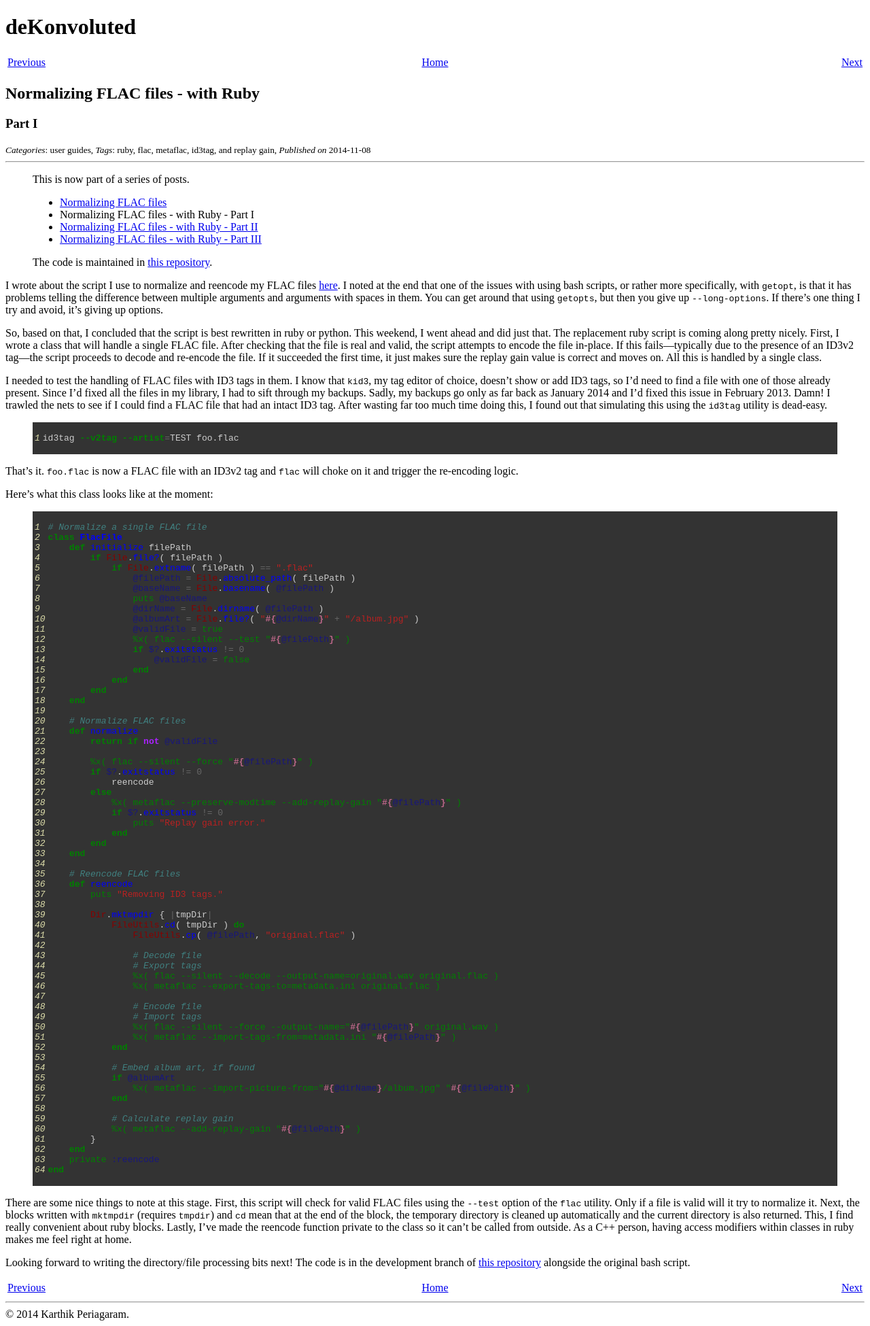
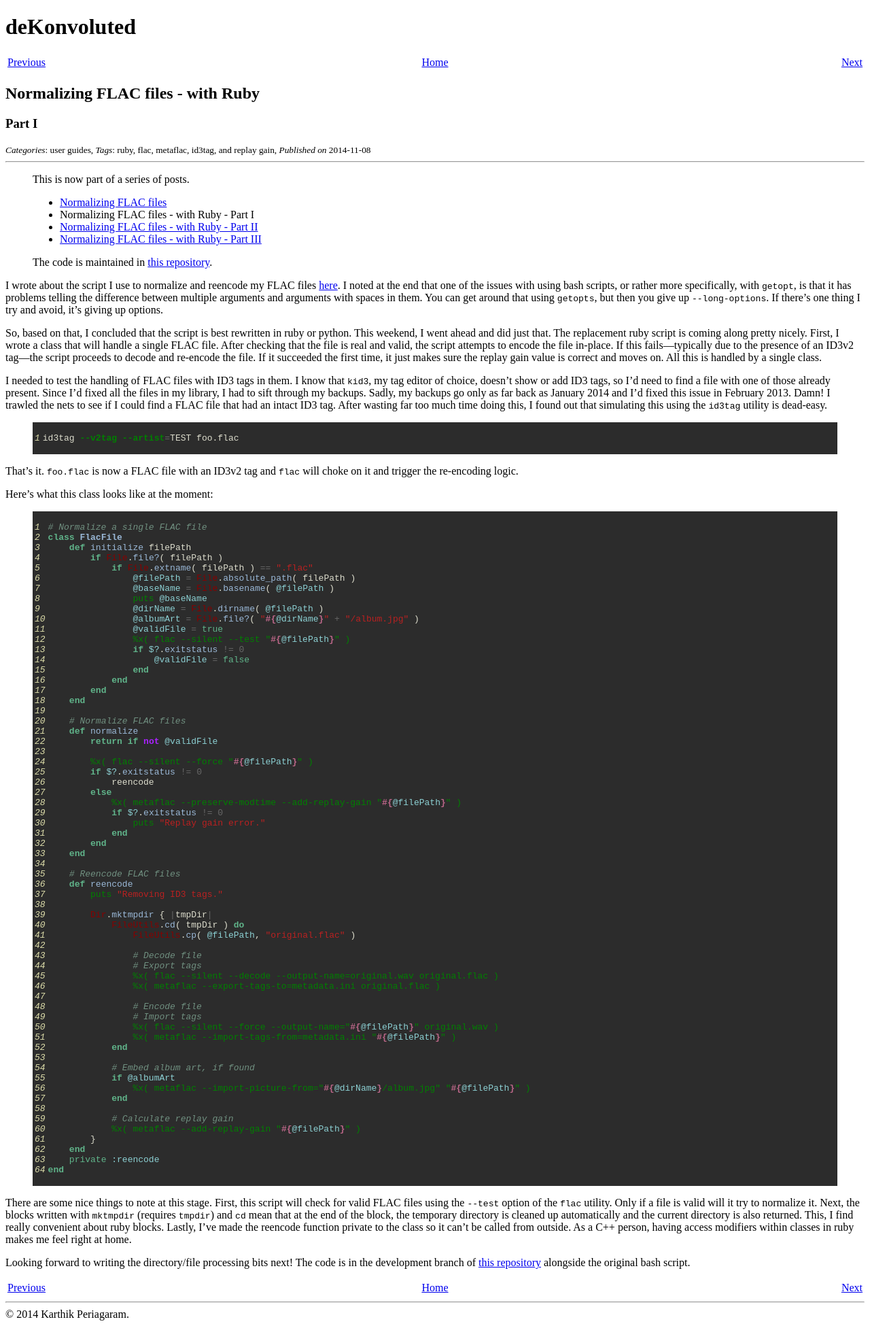
Before and after one commit to dekonvoluted/dekonvoluted.github.io, a Jekyll site: the page built from _posts/2014-11-08-normalizing-flac-files-with-ruby-part-i.md, in a window 1280 px wide. Shown: the whole page at 68% size. Built offline with Jekyll 4.4.1, drawn with Linux system fonts in a browser that asks for light colours.

Commit message:
Brighten up some syntax highlighting
The background is now darker and some of the darker elements have been
brightened.

```diff
--- a/css/syntax.css
+++ b/css/syntax.css
@@ -1,47 +1,47 @@
-.highlight { color: #cccccc; background-color: #333333 }    /* Default */
+.highlight { color: #dcdccc; background-color: #2c2c2c }    /* Default */
 .lineno    { color: #ddddaa; font-style: italic }           /* Line number */
 
-.k  { color: #008000; font-weight: bold }   /* Keyword */
-.kn { color: #008000; font-weight: bold }   /* Keyword.Namespace */
-.kc { color: #008000; font-weight: bold }   /* Keyword.Constant */
-.kd { color: #008000; font-weight: bold }   /* Keyword.Declaration */
-.kp { color: #008000 }                      /* Keyword.Pseudo */
-.kr { color: #008000; font-weight: bold }   /* Keyword.Reserved */
-.kt { color: #008000 }                      /* Keyword.Type */
+.k  { color: #60b48a; font-weight: bold }   /* Keyword */
+.kn { color: #60b48a; font-weight: bold }   /* Keyword.Namespace */
+.kc { color: #60b48a; font-weight: bold }   /* Keyword.Constant */
+.kd { color: #60b48a; font-weight: bold }   /* Keyword.Declaration */
+.kp { color: #60b48a }                      /* Keyword.Pseudo */
+.kr { color: #60b48a; font-weight: bold }   /* Keyword.Reserved */
+.kt { color: #60b48a }                      /* Keyword.Type */
 
-.c  { color: #408080; font-style: italic }  /* Comment */
-.cm { color: #408080; font-style: italic }  /* Comment.Multiline */
-.cp { color: #BC7A00 }                      /* Comment.Preproc */
-.c1 { color: #408080; font-style: italic }  /* Comment.Single */
-.cs { color: #408080; font-style: italic }  /* Comment.Special */
+.c  { color: #709080; font-style: italic }  /* Comment */
+.cm { color: #709080; font-style: italic }  /* Comment.Multiline */
+.cp { color: #709080 }                      /* Comment.Preproc */
+.c1 { color: #709080; font-style: italic }  /* Comment.Single */
+.cs { color: #709080; font-style: italic }  /* Comment.Special */
 
 .gd { color: #A00000 }                      /* Generic.Deleted */
-.ge { font-style: italic }                  /* Generic.Emph */
 .gr { color: #FF0000 }                      /* Generic.Error */
 .gh { color: #000080; font-weight: bold }   /* Generic.Heading */
 .gi { color: #00A000 }                      /* Generic.Inserted */
 .go { color: #888888 }                      /* Generic.Output */
 .gp { color: #000080; font-weight: bold }   /* Generic.Prompt */
-.gs { font-weight: bold }                   /* Generic.Strong */
 .gu { color: #800080; font-weight: bold }   /* Generic.Subheading */
 .gt { color: #0044DD }                      /* Generic.Traceback */
+.ge { font-style: italic }                  /* Generic.Emph */
+.gs { font-weight: bold }                   /* Generic.Strong */
 
 .na { color: #7D9029 }                      /* Name.Attribute */
 .nb { color: #008000 }                      /* Name.Builtin */
-.nc { color: #0000FF; font-weight: bold }   /* Name.Class */
+.nc { color: #9AB8D7; font-weight: bold }   /* Name.Class */
 .no { color: #880000 }                      /* Name.Constant */
 .nd { color: #AA22FF }                      /* Name.Decorator */
 .ni { color: #999999; font-weight: bold }   /* Name.Entity */
 .ne { color: #D2413A; font-weight: bold }   /* Name.Exception */
-.nf { color: #0000FF }                      /* Name.Function */
+.nf { color: #9AB8D7 }                      /* Name.Function */
 .nl { color: #A0A000 }                      /* Name.Label */
-.nn { color: #0000FF; font-weight: bold }   /* Name.Namespace */
+.nn { color: #9AB8D7; font-weight: bold }   /* Name.Namespace */
 .nt { color: #008000; font-weight: bold }   /* Name.Tag */
-.nv { color: #19177C }                      /* Name.Variable */
 .bp { color: #008000 }                      /* Name.Builtin.Pseudo */
-.vc { color: #19177C }                      /* Name.Variable.Class */
-.vg { color: #19177C }                      /* Name.Variable.Global */
-.vi { color: #19177C }                      /* Name.Variable.Instance */
+.nv { color: #8CD0D3 }                      /* Name.Variable */
+.vc { color: #8CD0D3 }                      /* Name.Variable.Class */
+.vg { color: #8CD0D3 }                      /* Name.Variable.Global */
+.vi { color: #8CD0D3 }                      /* Name.Variable.Instance */
 
 .m  { color: #666666 }                      /* Literal.Number */
 .mi { color: #666666 }                      /* Literal.Number.Integer */
@@ -62,7 +62,7 @@
 .sx { color: #008000 }                      /* Literal.String.Other */
 .sr { color: #BB6688 }                      /* Literal.String.Regex */
 .s1 { color: #BA2121 }                      /* Literal.String.Single */
-.ss { color: #19177C }                      /* Literal.String.Symbol */
+.ss { color: #8CD0D3 }                      /* Literal.String.Symbol */
 
 .o  { color: #666666 }                      /* Operator */
 .ow { color: #AA22FF; font-weight: bold }   /* Operator.Word */
```
